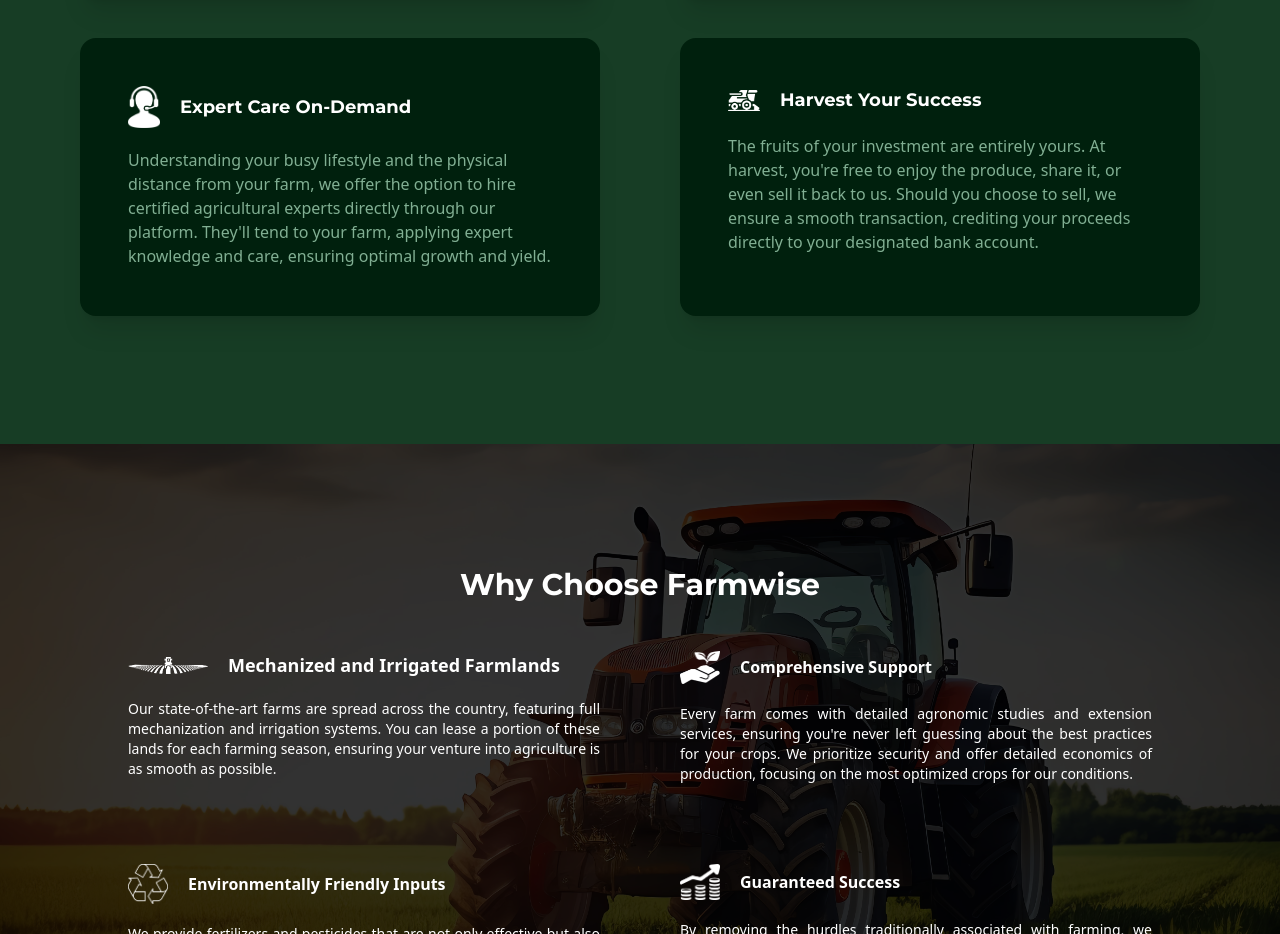
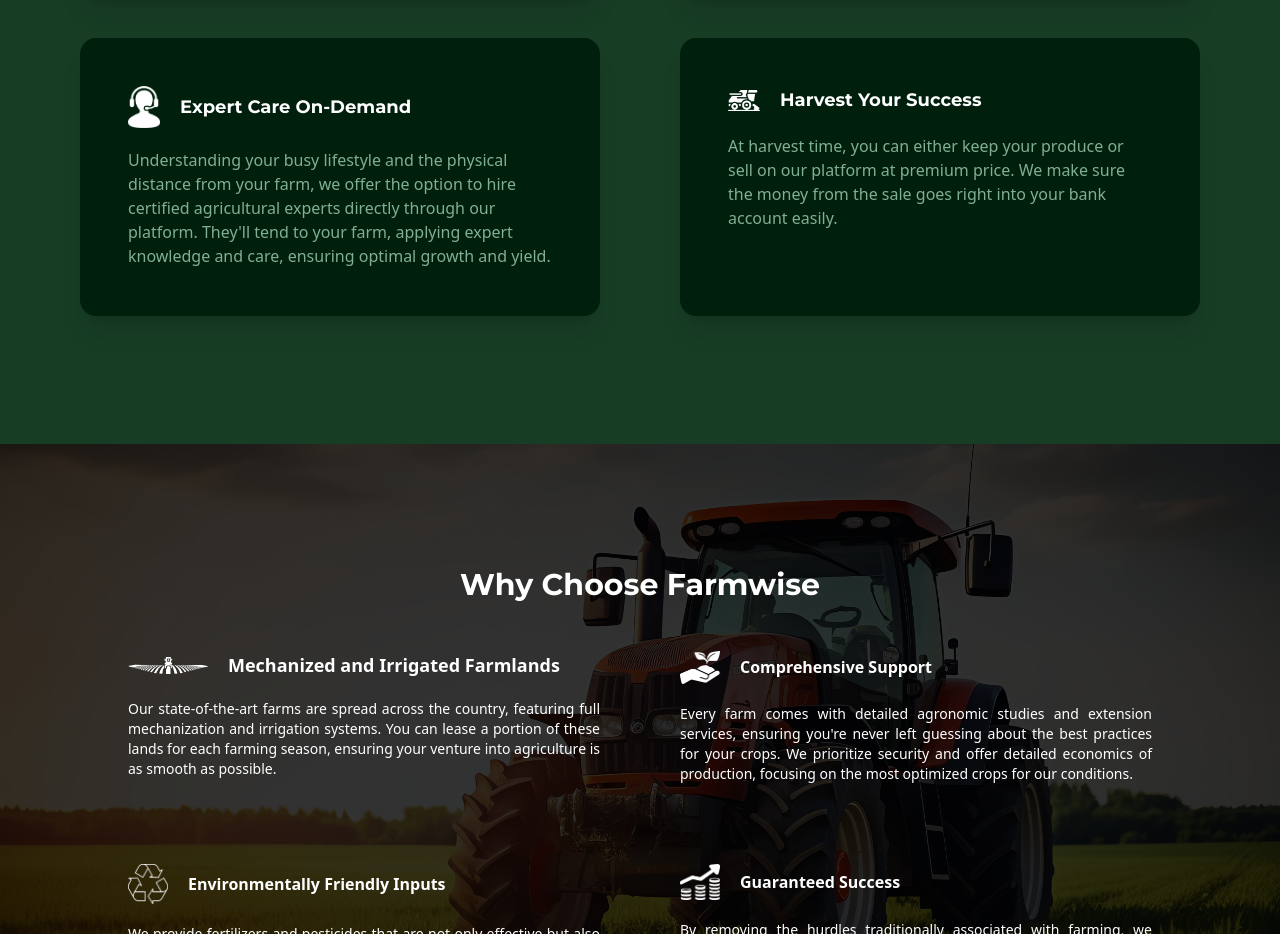
Before and after one commit to kevinmisigaro/farmwise, a Next.js app: page / in a window 1280 px wide. Shown: the part 4860-5794 px from the top of the page. Built offline with nearby package versions, Linux system fonts and the light colour scheme.

Commit message:
text update

```diff
--- a/src/app/page.tsx
+++ b/src/app/page.tsx
@@ -478,9 +478,9 @@ function Index() {
               <p className="text-[#81af93] mt-3">
                 We supply everything you need, including high-quality seeds,
                 fertilizer, and pesticides. Our farm management app lets you
-                easily track and monitor your farm&apos;s progress daily alongside
-                your Farm Officer, ensuring transparency and giving you peace of
-                mind.
+                easily track and monitor your farm&apos;s progress daily
+                alongside your Farm Officer, ensuring transparency and giving
+                you peace of mind.
               </p>
             </div>
           </div>
@@ -517,11 +517,9 @@ function Index() {
               </div>
 
               <p className="text-[#81af93] mt-3">
-                The fruits of your investment are entirely yours. At harvest,
-                you&apos;re free to enjoy the produce, share it, or even sell it
-                back to us. Should you choose to sell, we ensure a smooth
-                transaction, crediting your proceeds directly to your designated
-                bank account.
+                At harvest time, you can either keep your produce or sell on our
+                platform at premium price. We make sure the money from the sale
+                goes right into your bank account easily.
               </p>
             </div>
           </div>
```
